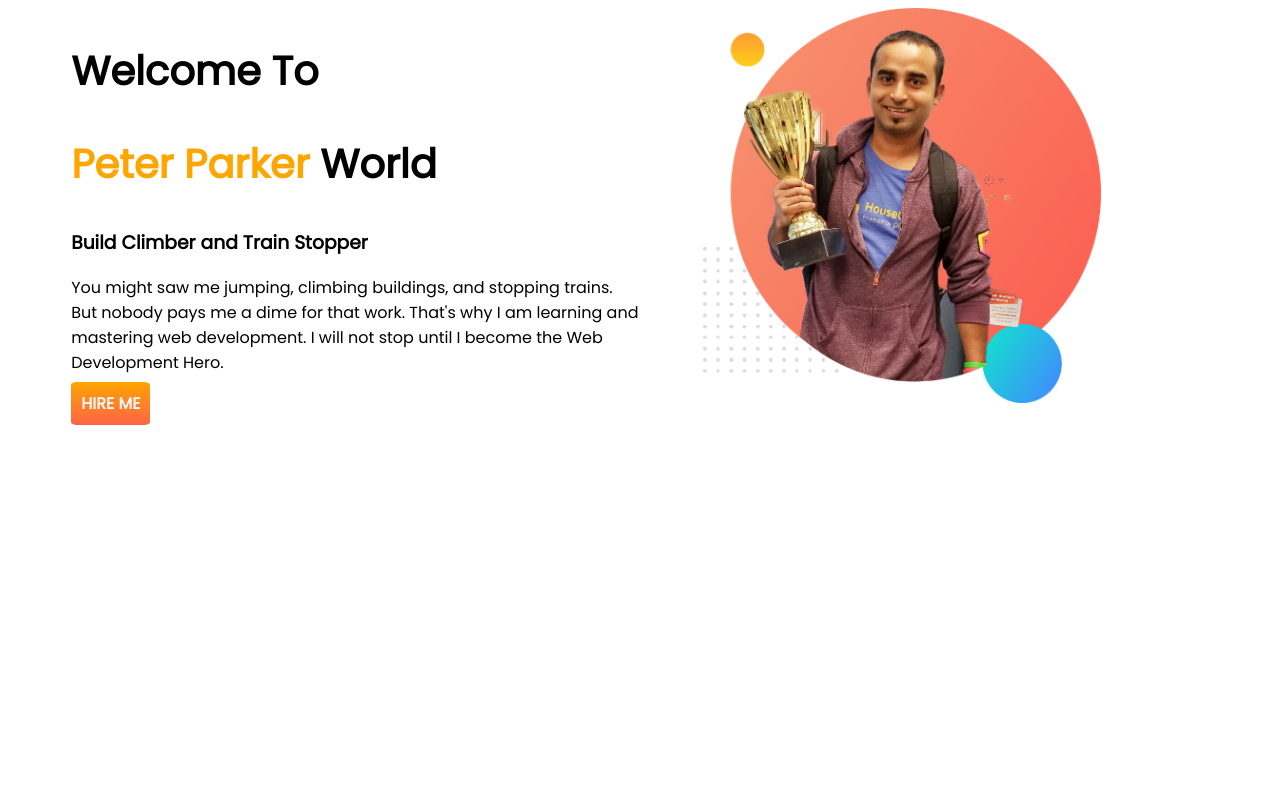
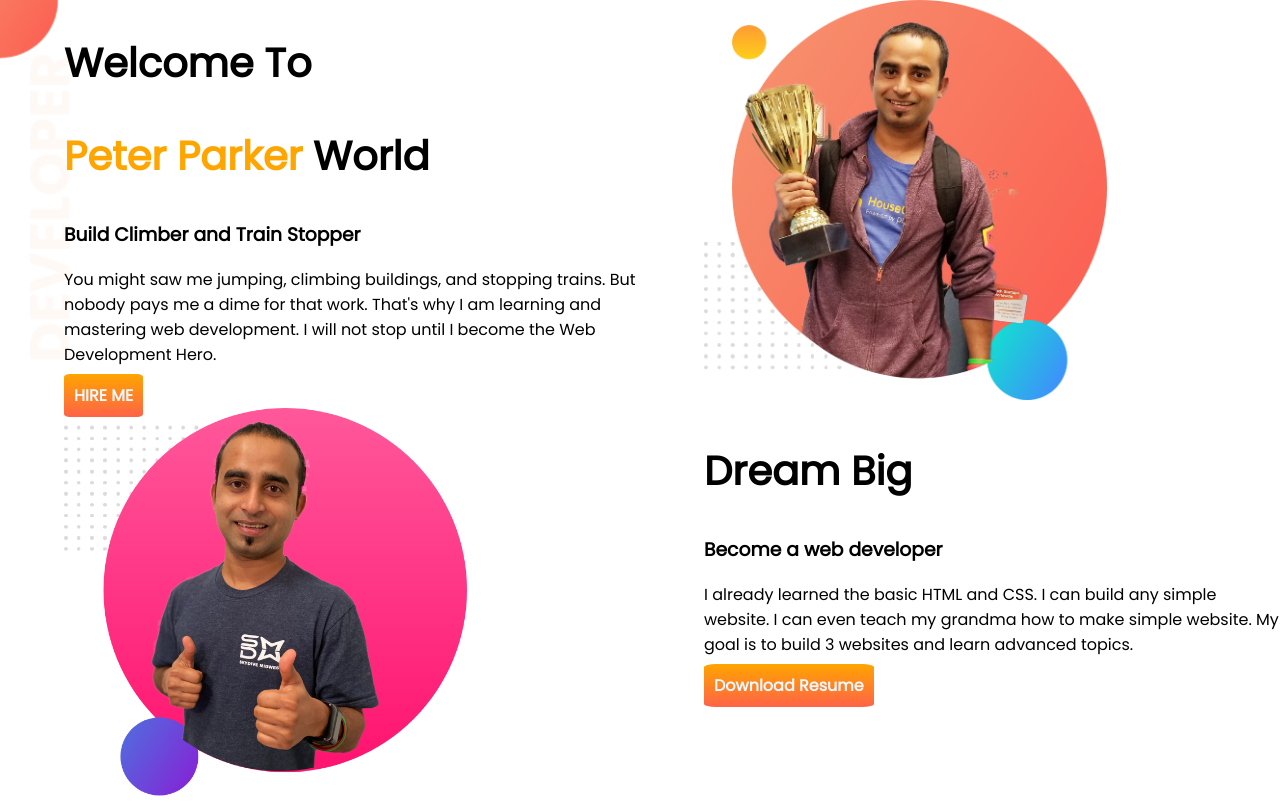
Before and after one commit to Md-kamruzzaman-nobel/first-portfolio, a plain HTML site: page index.html in a window 1280 px wide. Drawn offline with Linux system fonts and the light colour scheme.

Commit message:
second part added

```diff
--- a/index.html
+++ b/index.html
@@ -15,7 +15,7 @@
 <body>
   <!--first section start-->
 
-  <section>
+  <section class="top-banner">
     <div class="half-width">
       <h1>Welcome To</h1>
       <h1><span class="name-color">Peter Parker</span> World</h1>
@@ -33,6 +33,28 @@
 
   <!--first section end-->
 
+  <!--Second section start-->
+  <section class="dream-big">
+    <div class="half-width">
+      <img src="images/jhankar2.png" alt="">
+    </div>
+
+    <div class="half-width">
+      <h1>Dream Big</h1>
+      <h3>Become a web developer</h3>
+      <p>I already learned the basic HTML and CSS. I can build any simple website. I can even teach my grandma how to
+        make simple website. My goal is to build 3 websites and learn advanced topics.</p>
+      <a class="hire-button" target="_blank"
+        href="https://drive.google.com/file/d/12hKCEet8Avj7T0NvG-s-OPVaTqKtJtG4/view?usp=share_link">Download Resume</a>
+    </div>
+  </section>
+
+  <!--Second section end-->
+
+
+
+
+
 </body>
 
 </html>
--- a/style.css
+++ b/style.css
@@ -1,5 +1,7 @@
 body {
   font-family: 'Poppins', sans-serif;
+  margin: 0%;
+
 }
 
 .name-color {
@@ -31,3 +33,8 @@ h1 {
   font-weight: 700;
   border-radius: 7%;
 }
+
+.top-banner {
+  background-image: url(images/top-banner.png);
+  background-repeat: no-repeat;
+}
```
